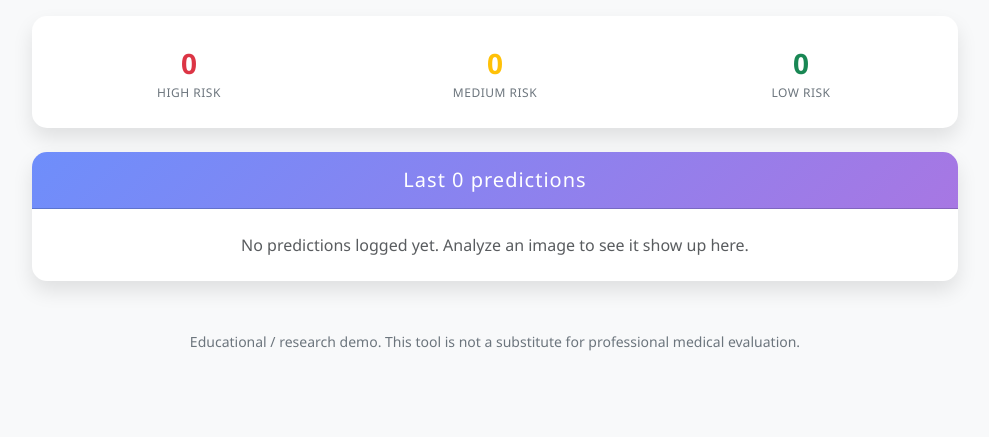
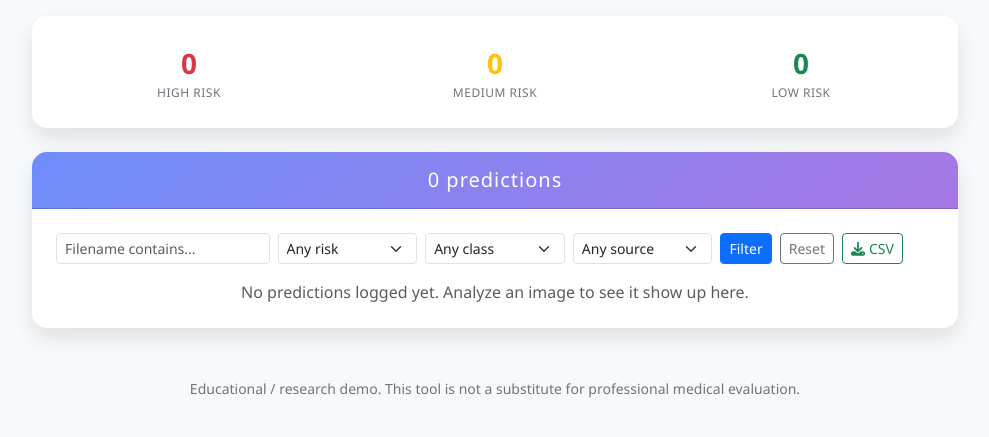
Before and after one commit to Eshaan0110/Skin-Cancer-Detection-Website, a Flask app: page /history in a window 1280 px wide. Shown: the part 231-668 px from the top of the page, without its empty margins (145-1134 px from the left). Run offline with Flask 3, Linux system fonts and the light colour scheme; data that the repository does not hold is empty; some libraries are stand-ins or nearby versions.

Commit message:
Add filtering, pagination, CSV export and JSON API to prediction history
The history page only showed the latest 50 rows, which made the log unusable once it grew. Users can now filter by risk, class, source and filename, page through results, and export the filtered set.

```diff
--- a/app.py
+++ b/app.py
@@ -1,3 +1,5 @@
+import csv
+import io
 import logging
 import os
 
@@ -6,7 +8,7 @@ import torch.nn as nn
 import torchvision.transforms as transforms
 from torchvision.models import efficientnet_b0
 from PIL import Image, UnidentifiedImageError
-from flask import Flask, request, render_template, jsonify
+from flask import Flask, request, render_template, jsonify, Response
 
 import history
 
@@ -301,24 +303,92 @@ def api_batch():
     return jsonify({"results": results})
 
 
+HISTORY_PAGE_SIZE = 25
+HISTORY_SOURCES = ("web", "api", "web-batch", "api-batch")
+
+
+def _history_filters():
+    """Parse history filter query args; unknown values are ignored."""
+    risk = request.args.get("risk", "")
+    label = request.args.get("label", "")
+    source = request.args.get("source", "")
+    return {
+        "risk": risk if risk in ("high", "medium", "low") else None,
+        "label": label if label in class_names else None,
+        "source": source if source in HISTORY_SOURCES else None,
+        "query": request.args.get("q", "").strip()[:100] or None,
+    }
+
+
+def _history_page_data():
+    filters = _history_filters()
+    try:
+        requested = max(1, int(request.args.get("page", 1)))
+    except ValueError:
+        requested = 1
+    total = history.count_entries(**filters)
+    pages = max(1, -(-total // HISTORY_PAGE_SIZE))
+    page = min(requested, pages)
+    entries = history.get_recent(
+        HISTORY_PAGE_SIZE, offset=(page - 1) * HISTORY_PAGE_SIZE, **filters
+    )
+    return filters, entries, total, page, pages
+
+
 @app.route("/history", methods=["GET"])
 def history_page():
-    """Recent-predictions log with a per-risk-level summary."""
+    """Filterable, paginated prediction log with a per-risk-level summary."""
+    return _render_history()
+
+
+def _render_history():
+    filters, entries, total, page, pages = _history_page_data()
+    active = {k: v for k, v in filters.items() if v}
+    if "query" in active:
+        active["q"] = active.pop("query")
     return render_template(
         "history.html",
-        entries=history.get_recent(50),
+        entries=entries,
         risk_counts=history.get_risk_counts(),
+        total=total,
+        page=page,
+        pages=pages,
+        filters=filters,
+        active_args=active,
+        class_names=class_names,
+        sources=HISTORY_SOURCES,
     )
+
+
+@app.route("/history/export.csv", methods=["GET"])
+def history_export():
+    """Download the (optionally filtered) prediction log as CSV."""
+    rows = history.get_recent(limit=-1, **_history_filters())
+    buf = io.StringIO()
+    writer = csv.writer(buf)
+    writer.writerow(["id", "created_at", "filename", "label", "description",
+                     "confidence", "risk", "source"])
+    for r in rows:
+        writer.writerow([r["id"], r["created_at"], r["filename"], r["label"],
+                         r["description"], r["confidence"], r["risk"], r["source"]])
+    return Response(
+        buf.getvalue(),
+        mimetype="text/csv",
+        headers={"Content-Disposition": "attachment; filename=prediction_history.csv"},
+    )
+
+
+@app.route("/api/history", methods=["GET"])
+def api_history():
+    """JSON API: paginated prediction log. Query args: page, risk, label, source, q."""
+    _, entries, total, page, pages = _history_page_data()
+    return jsonify({"page": page, "pages": pages, "total": total, "entries": entries})
 
 
 @app.route("/history/clear", methods=["POST"])
 def history_clear():
     history.clear_history()
-    return render_template(
-        "history.html",
-        entries=history.get_recent(50),
-        risk_counts=history.get_risk_counts(),
-    )
+    return _render_history()
 
 
 if __name__ == "__main__":
--- a/history.py
+++ b/history.py
@@ -50,12 +50,44 @@ def log_prediction(filename, result, source):
         conn.commit()
 
 
-def get_recent(limit=50):
+def _build_where(risk=None, label=None, source=None, query=None):
+    clauses, params = [], []
+    if risk:
+        clauses.append("risk = ?")
+        params.append(risk)
+    if label:
+        clauses.append("label = ?")
+        params.append(label)
+    if source:
+        clauses.append("source = ?")
+        params.append(source)
+    if query:
+        escaped = query.replace("!", "!!").replace("%", "!%").replace("_", "!_")
+        clauses.append("filename LIKE ? ESCAPE '!'")
+        params.append(f"%{escaped}%")
+    where = (" WHERE " + " AND ".join(clauses)) if clauses else ""
+    return where, params
+
+
+def get_recent(limit=50, offset=0, risk=None, label=None, source=None, query=None):
+    """Return logged predictions newest-first, optionally filtered and paginated.
+
+    A negative `limit` returns every matching row.
+    """
+    where, params = _build_where(risk, label, source, query)
     with closing(get_connection()) as conn:
         rows = conn.execute(
-            "SELECT * FROM predictions ORDER BY id DESC LIMIT ?", (limit,)
+            f"SELECT * FROM predictions{where} ORDER BY id DESC LIMIT ? OFFSET ?",
+            params + [limit, offset],
         ).fetchall()
         return [dict(r) for r in rows]
+
+
+def count_entries(risk=None, label=None, source=None, query=None):
+    """Number of logged predictions matching the filters."""
+    where, params = _build_where(risk, label, source, query)
+    with closing(get_connection()) as conn:
+        return conn.execute(f"SELECT COUNT(*) FROM predictions{where}", params).fetchone()[0]
 
 
 def get_risk_counts():
--- a/templates/history.html
+++ b/templates/history.html
@@ -115,9 +115,37 @@
 
         <div class="card">
           <div class="card-header text-center py-3">
-            <h5 class="mb-0">Last {{ entries|length }} prediction{{ 's' if entries|length != 1 else '' }}</h5>
+            <h5 class="mb-0">{{ total }} prediction{{ 's' if total != 1 else '' }}{% if active_args %} (filtered){% endif %}</h5>
           </div>
           <div class="card-body p-4">
+            <form method="GET" action="{{ url_for('history_page') }}" class="row g-2 mb-3">
+              <div class="col-md-3">
+                <input type="text" name="q" class="form-control form-control-sm" placeholder="Filename contains..." value="{{ filters.query or '' }}">
+              </div>
+              <div class="col-md-2">
+                <select name="risk" class="form-select form-select-sm">
+                  <option value="">Any risk</option>
+                  {% for r in ['high', 'medium', 'low'] %}<option value="{{ r }}" {{ 'selected' if filters.risk == r }}>{{ r }}</option>{% endfor %}
+                </select>
+              </div>
+              <div class="col-md-2">
+                <select name="label" class="form-select form-select-sm">
+                  <option value="">Any class</option>
+                  {% for c in class_names %}<option value="{{ c }}" {{ 'selected' if filters.label == c }}>{{ c }}</option>{% endfor %}
+                </select>
+              </div>
+              <div class="col-md-2">
+                <select name="source" class="form-select form-select-sm">
+                  <option value="">Any source</option>
+                  {% for s in sources %}<option value="{{ s }}" {{ 'selected' if filters.source == s }}>{{ s }}</option>{% endfor %}
+                </select>
+              </div>
+              <div class="col-md-3 d-flex gap-2">
+                <button type="submit" class="btn btn-sm btn-primary">Filter</button>
+                <a class="btn btn-sm btn-outline-secondary" href="{{ url_for('history_page') }}">Reset</a>
+                <a class="btn btn-sm btn-outline-success" href="{{ url_for('history_export', **active_args) }}"><i class="fas fa-download me-1"></i>CSV</a>
+              </div>
+            </form>
             {% if entries %}
             <div class="d-flex justify-content-end mb-3">
               <form method="POST" action="{{ url_for('history_clear') }}" onsubmit="return confirm('Clear all prediction history?');">
@@ -152,6 +180,15 @@
                 </tbody>
               </table>
             </div>
+            {% if pages > 1 %}
+            <nav class="d-flex justify-content-center align-items-center gap-3">
+              {% if page > 1 %}<a href="{{ url_for('history_page', page=page-1, **active_args) }}">&laquo; Newer</a>{% endif %}
+              <span class="text-muted">Page {{ page }} of {{ pages }}</span>
+              {% if page < pages %}<a href="{{ url_for('history_page', page=page+1, **active_args) }}">Older &raquo;</a>{% endif %}
+            </nav>
+            {% endif %}
+            {% elif active_args %}
+            <p class="text-muted text-center mb-0">No predictions match these filters.</p>
             {% else %}
             <p class="text-muted text-center mb-0">No predictions logged yet. Analyze an image to see it show up here.</p>
             {% endif %}
```
Also changed, not shown: tests/test_history.py (+55 -0 lines).
